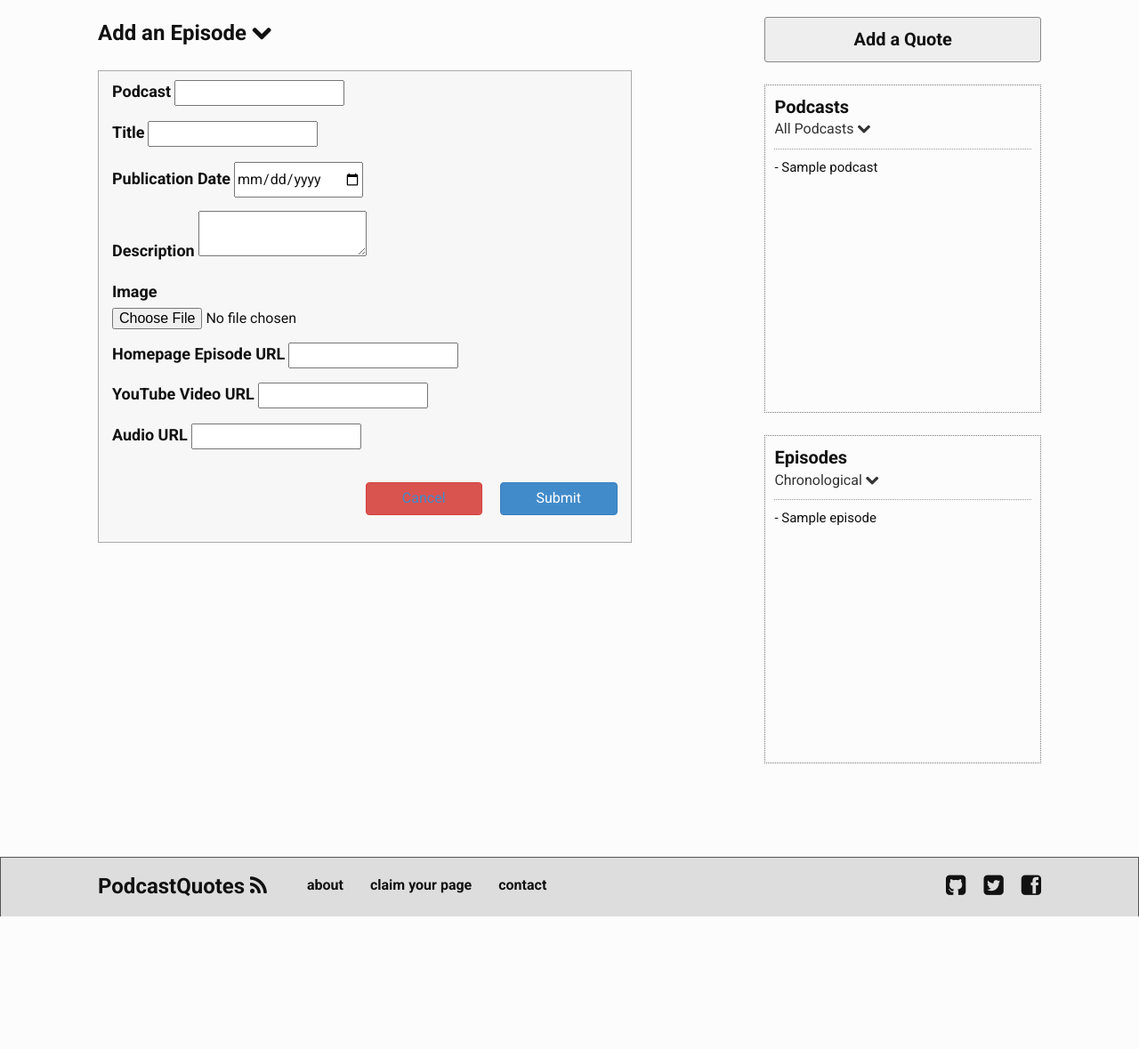
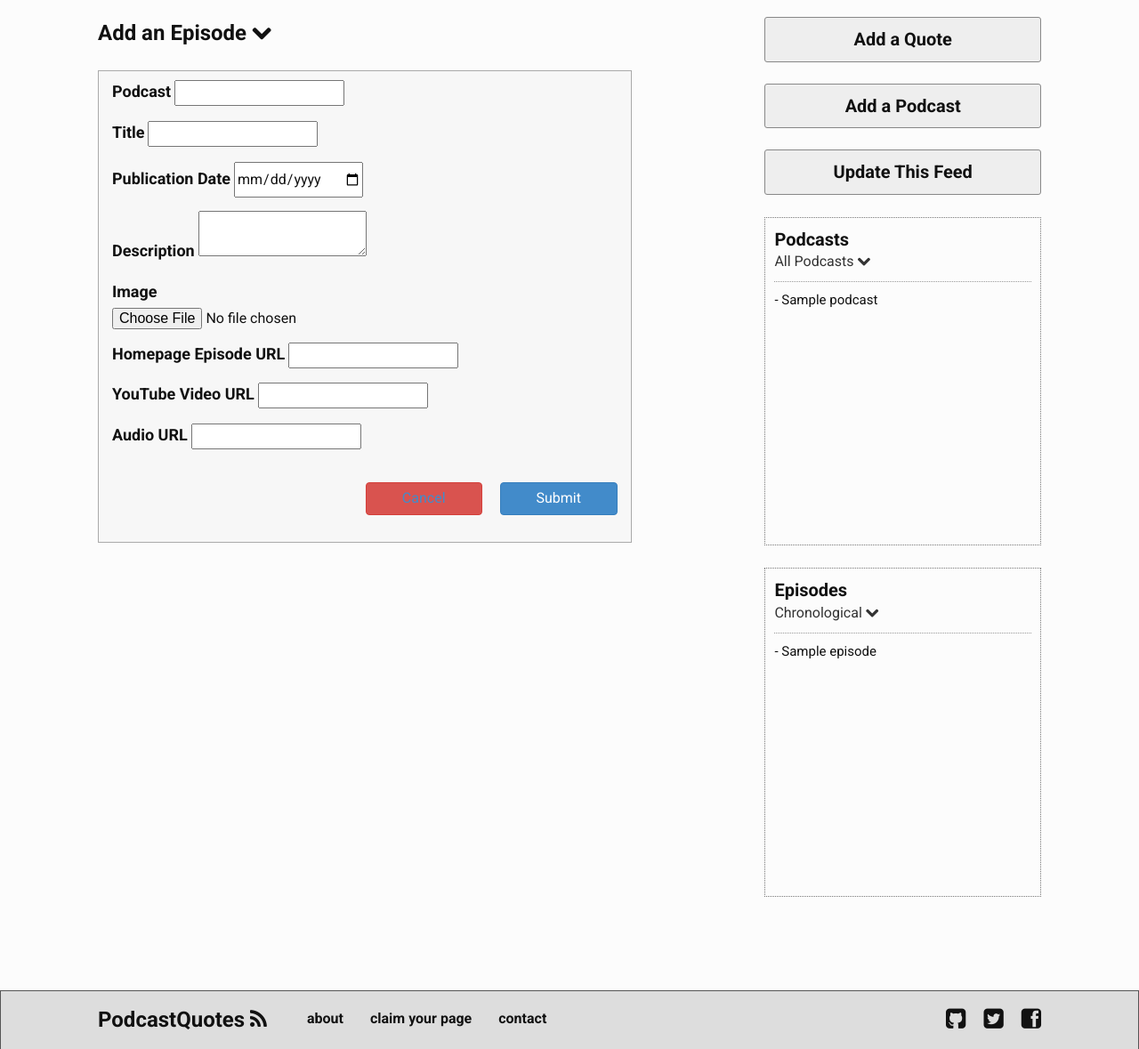
Before and after one commit to podcastquotes/podcastquotes, a Django app: template django_project/core/templates/episode_create.html in a window 1280 px wide. Shown: the part 50-1229 px from the top of the page at 89% size. Before the commit the page ends 1080 px from the top, so only its background shows below. Run offline with Django 3.2, Linux system fonts and the light colour scheme; the template is opened without the code that fills it: most values are stand-ins (such as "Sample title", 1, 10 or a date in 2020); form fields are guessed from the names that the template uses; some libraries are stand-ins or nearby versions.

Commit message:
Add update full list of episodes from RSS link; misc. tweaks

```diff
--- a/django_project/core/static/css/styles.css
+++ b/django_project/core/static/css/styles.css
@@ -697,7 +697,7 @@ a {
     .pq-podcast-header-info-right-3 {
         clear:right;
         float:right;
-        margin:-5px 0 0 0;
+        margin:5px 0 0 0;
         font-size:16px;
     }
 }
--- a/django_project/core/templates/sidebar.html
+++ b/django_project/core/templates/sidebar.html
@@ -5,6 +5,20 @@
           Add a Quote
       </div>
     </a>
+
+    <a href="/podcasts/create">
+      <div class="pq-side-button">
+          Add a Podcast
+      </div>
+    </a>
+
+    {% if podcast %}
+    <a href="/podcasts/{{ podcast.id }}/update_feed">
+      <div class="pq-side-button">
+          Update This Feed
+      </div>
+    </a>
+    {% endif %}
 
     <div class="pq-menu">
 
--- a/django_project/podcastquotes/urls.py
+++ b/django_project/podcastquotes/urls.py
@@ -24,6 +24,10 @@ urlpatterns = patterns('',
             template_name='podcast_detail.html',
             context_object_name='podcast'),
         name='podcast_detail',),
+
+    url(r'^podcasts/(?P<podcast_id>\d+)/update_feed/$',
+        'quotes_app.views.update_feed',
+        name='update_feed',),
 
     url(r'^episodes/(?P<pk>\d+)/$',
         EpisodeDetailView.as_view(
--- a/django_project/quotes_app/models.py
+++ b/django_project/quotes_app/models.py
@@ -36,13 +36,17 @@ class Podcast(models.Model):
     def all_podcast_quotes(self):
        return Quote.objects.filter(episode__podcast=self)
 
+    def episode_count(self):
+        return Episode.objects.filter(podcast_id=self.id).count()
+
     def __unicode__(self):
         return unicode(self.title)
 
 class Episode(models.Model):
     podcast = models.ForeignKey(Podcast)
     title = models.CharField(max_length=200)
-    publication_date = models.DateField(null=True, blank=True)
+    guid = models.URLField(blank=True)
+    publication_date = models.DateTimeField(null=True, blank=True)
     description = models.TextField(blank=True)
     episode_url = models.URLField(blank=True)
     donate_url = models.URLField(blank=True)
--- a/requirements.txt
+++ b/requirements.txt
@@ -4,3 +4,4 @@ wsgiref==0.1.2
 django-allauth==0.16.1
 django-recaptcha==1.0.0
 feedparser==5.1.3
+pytz==
```
Also changed, not shown: django_project/core/templates/episode_header.html (+6 -10 lines), django_project/core/templates/podcast_header.html (+4 -5 lines), django_project/quotes_app/views.py (+31 -0 lines).
